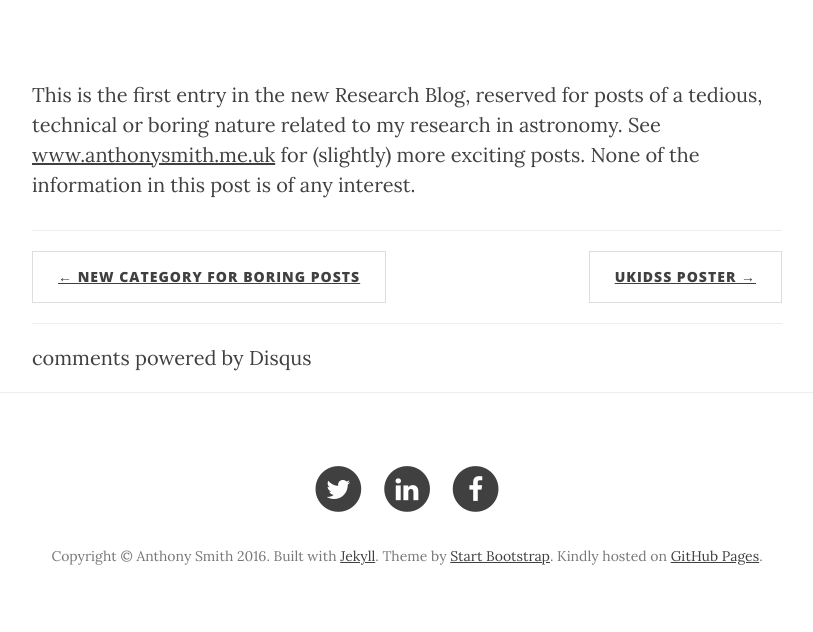
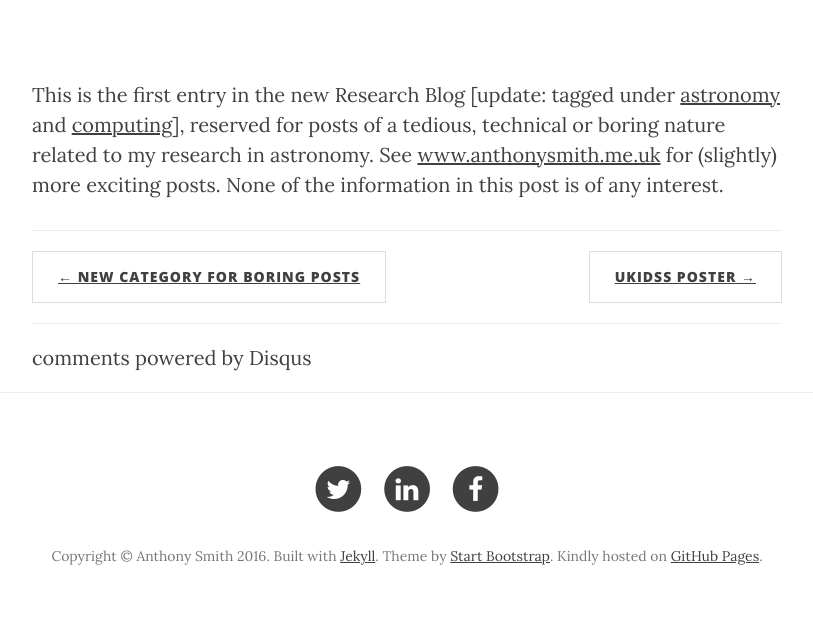
Before and after one commit to anthonyjsmith/anthonyjsmith.github.io, a Jekyll site: the page built from _posts/2007-12-09-nothing-worth-reading.html, in a window 1280 px wide. Shown: the part 413-1045 px from the top of the page, without its empty margins (233-1046 px from the left). Built offline with Jekyll 4.4.1, drawn with Linux system fonts in a browser that asks for light colours; nearby versions of some CDN libraries; comment, search, counter and statistics services are not loaded.

Commit message:
Add links to tags for boring technical posts

```diff
--- a/_posts/2007-12-09-nothing-worth-reading.html
+++ b/_posts/2007-12-09-nothing-worth-reading.html
@@ -3,4 +3,4 @@ title: Nothing worth reading
 tags:
 - Admin
 ---
-<p>This is the first entry in the new Research Blog, reserved for posts of a tedious, technical or boring nature related to my research in astronomy. See <a href="http://www.anthonysmith.me.uk">www.anthonysmith.me.uk</a> for (slightly) more exciting posts. None of the information in this post is of any interest.</p>
+<p>This is the first entry in the new Research Blog [update: tagged under <a href="/tag/astronomy">astronomy</a> and <a href="/tag/computing">computing</a>], reserved for posts of a tedious, technical or boring nature related to my research in astronomy. See <a href="http://www.anthonysmith.me.uk">www.anthonysmith.me.uk</a> for (slightly) more exciting posts. None of the information in this post is of any interest.</p>
```
